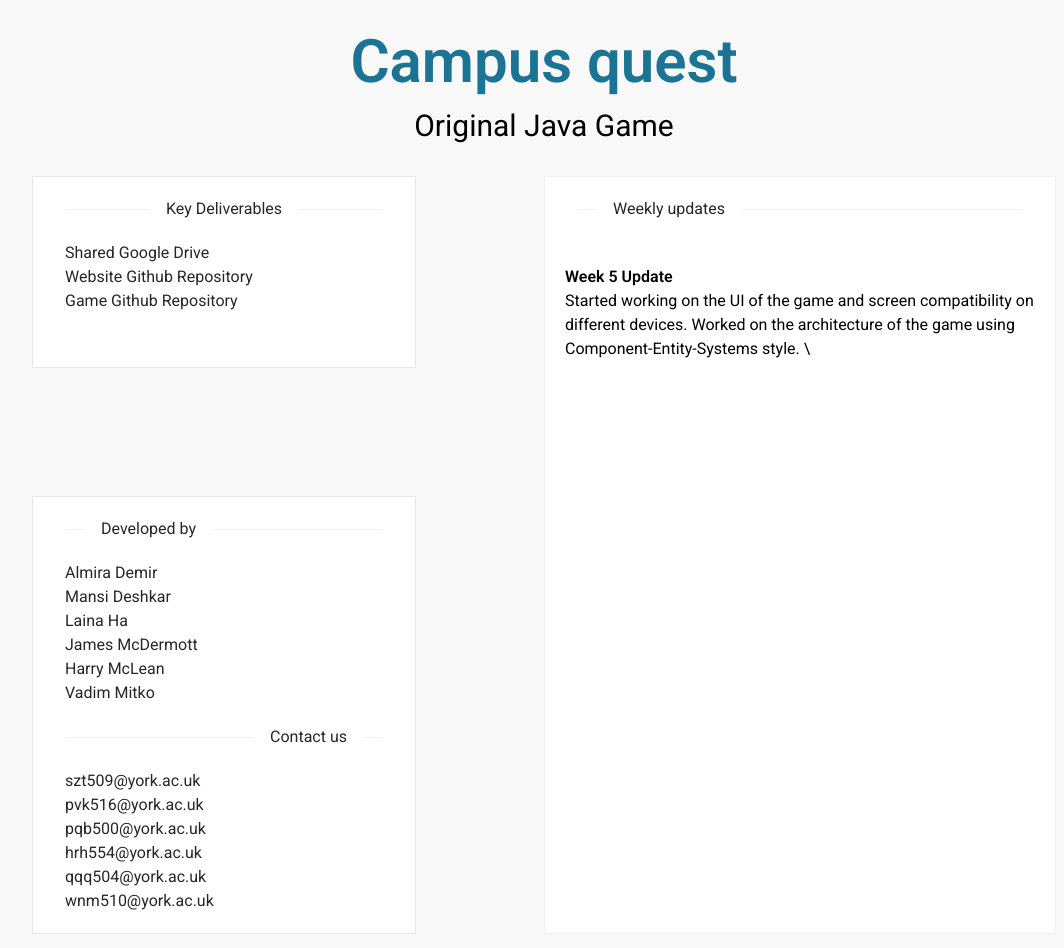
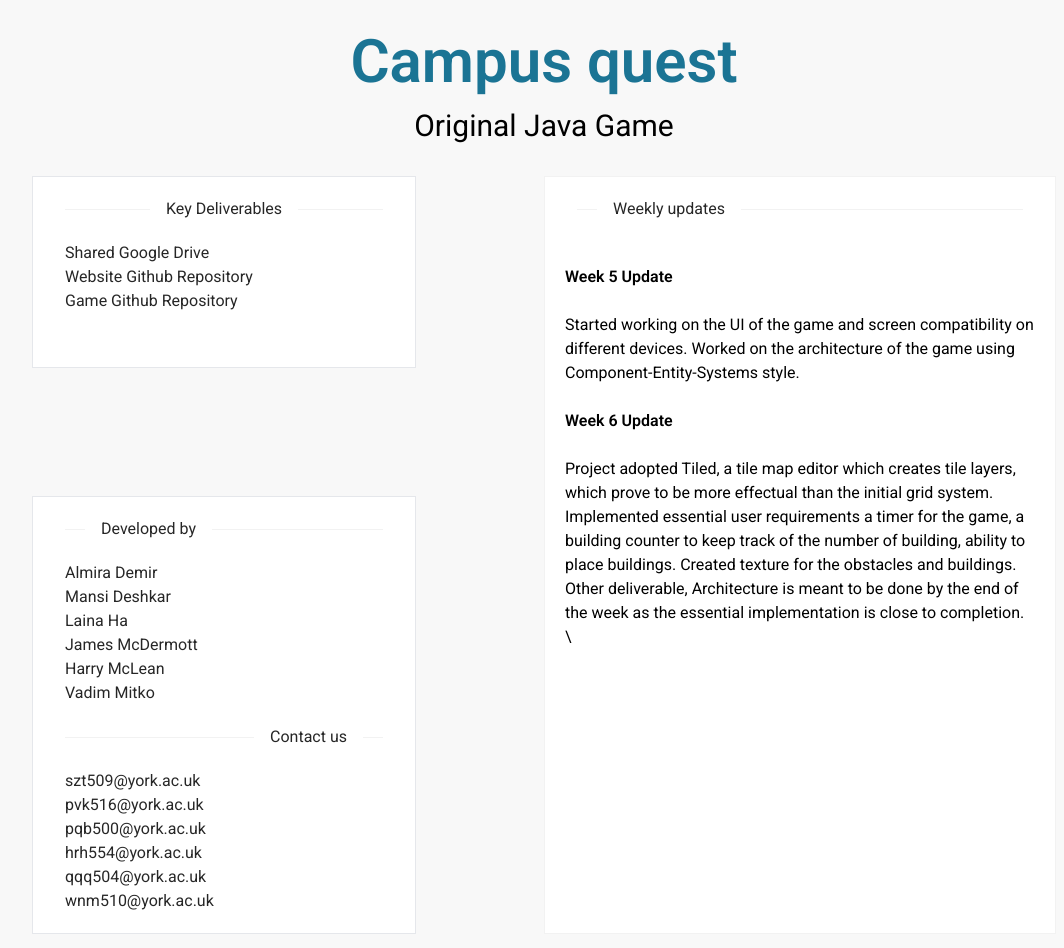
Before and after one commit to mitkoooo/eng-1-website, a React (Vite) app: page / in a window 1280 px wide. Shown: the top 948 px of the page, without its empty margins (96-1160 px from the left). Built offline with nearby package versions, Linux system fonts and the light colour scheme.

Commit message:
Added week 6 progress.

```diff
--- a/src/Markdown/MarkDown.mdx
+++ b/src/Markdown/MarkDown.mdx
@@ -1,5 +1,16 @@
 \
 **Week 5 Update**
+
 \
 Started working on the UI of the game and screen compatibility on different devices. Worked on the architecture of the game using Component-Entity-Systems style.
+
 \
+**Week 6 Update**
+
+\
+Project adopted Tiled, a tile map editor which creates tile layers, which prove to be more effectual than the initial grid system.
+Implemented essential user requirements a timer for the game, a building counter to keep track of the number of building, ability to place buildings.
+Created texture for the obstacles and buildings.
+Other deliverable, Architecture is meant to be done by the end of the week as the essential implementation is close to completion.
+
+\
```
